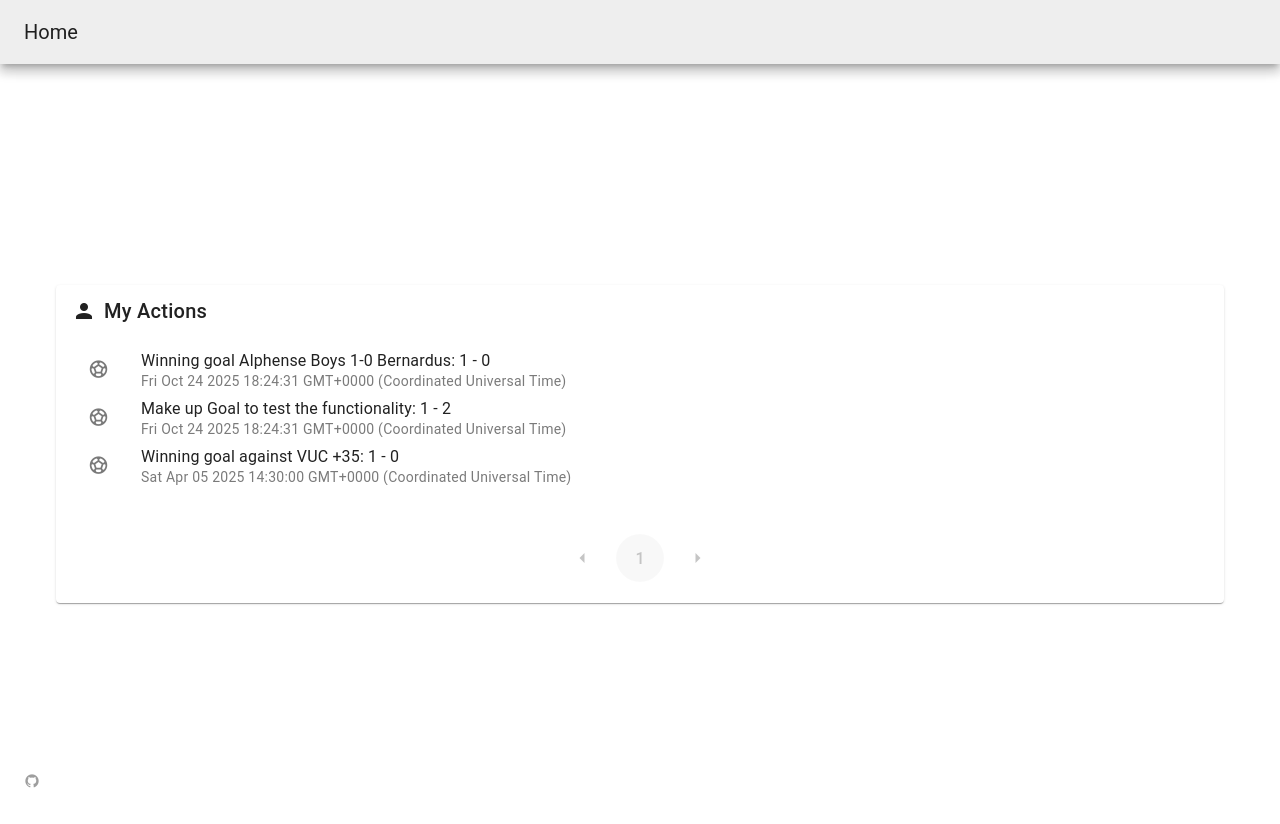
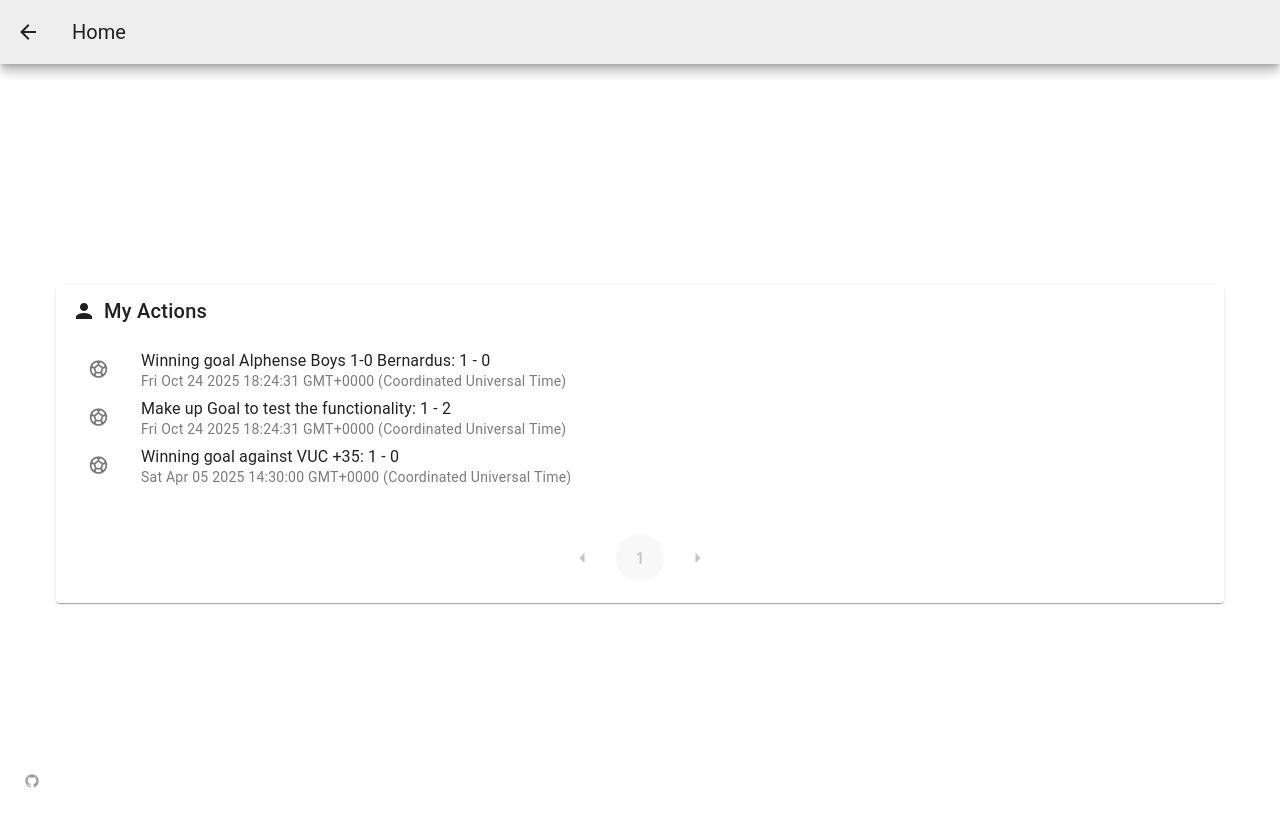
Before and after one commit to manuelarte/flexingmygoals, a Vue app: page / in a window 1280 px wide. Built offline with nearby package versions, Linux system fonts and the light colour scheme; no server answers; a small style sheet from the web is missing.

Commit message:
showing buttons in toolbar

```diff
--- a/src/layouts/default.vue
+++ b/src/layouts/default.vue
@@ -8,6 +8,9 @@
           @click="onBackClicked()"
         />
       </template>
+
+      <v-btn v-if="isEditEnabled()" icon="mdi-pencil" @click="emits('button:edit-clicked')" />
+      <v-btn v-if="isSaveEnabled()" icon="mdi-save" @click="emits('button:save-clicked')" />
     </v-toolbar>
     <router-view />
   </v-main>
@@ -17,6 +20,13 @@
 <script lang="ts" setup>
   import router from '@/router'
   import { Page, useAppStore } from '@/stores/app'
+
+  const emits = defineEmits<{
+    // Event to notify the parent component that the edit button has been clicked
+    'button:edit-clicked': [void]
+    // Event to notify the parent component that the save button has been clicked
+    'button:save-clicked': [void]
+  }>()
 
   const appStore = useAppStore()
 
@@ -35,9 +45,24 @@
   }
 
   const isBackEnabled = (): boolean => {
-    return appStore.page != null && appStore.page != Page.HOME
+    return isPage(Page.HOME)
   }
 
+  const isEditEnabled = (): boolean => {
+    return isPage(Page.BOARD_ACTION)
+  }
+
+  const isSaveEnabled = (): boolean => {
+    return isPage(Page.BOARD_ACTION_EDIT)
+  }
+
+  const isPage = (page: Page): boolean => {
+    return appStore?.page == page
+  }
+
+  /**
+   * Method to handle the back button click event.
+   */
   const onBackClicked = (): void => {
     switch (appStore.page) {
       case Page.BOARD_ACTION: {
```
